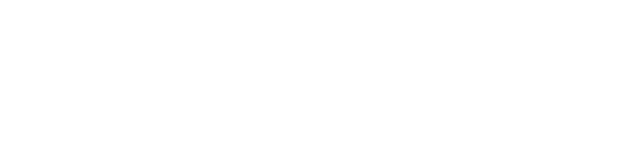
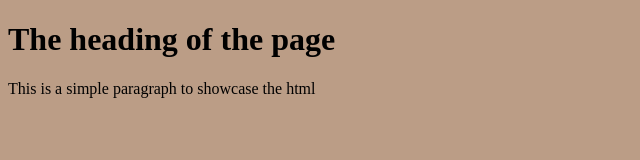
Before and after one commit to LawrenceYap9/OrdinaryWork, a plain HTML site: page index.html in a window 1280 px wide. Shown: the whole page, without its empty margins (0-640 px from the left). Drawn offline with Linux system fonts and the light colour scheme.

Commit message:
Update index.html

```diff
--- a/index.html
+++ b/index.html
@@ -1,11 +1,13 @@
 <!DOCTYPE html>
-<html>
+<html style = "Background-color:rgba(120,60,15,0.5)">
 
 <head>
     <title>Portfolio Website</title>
 </head>
 
 <body>
+    <h1>The heading of the page</h1>
+    <p>This is a simple paragraph to showcase the html</p>
 </body>
 
 </html>
```
